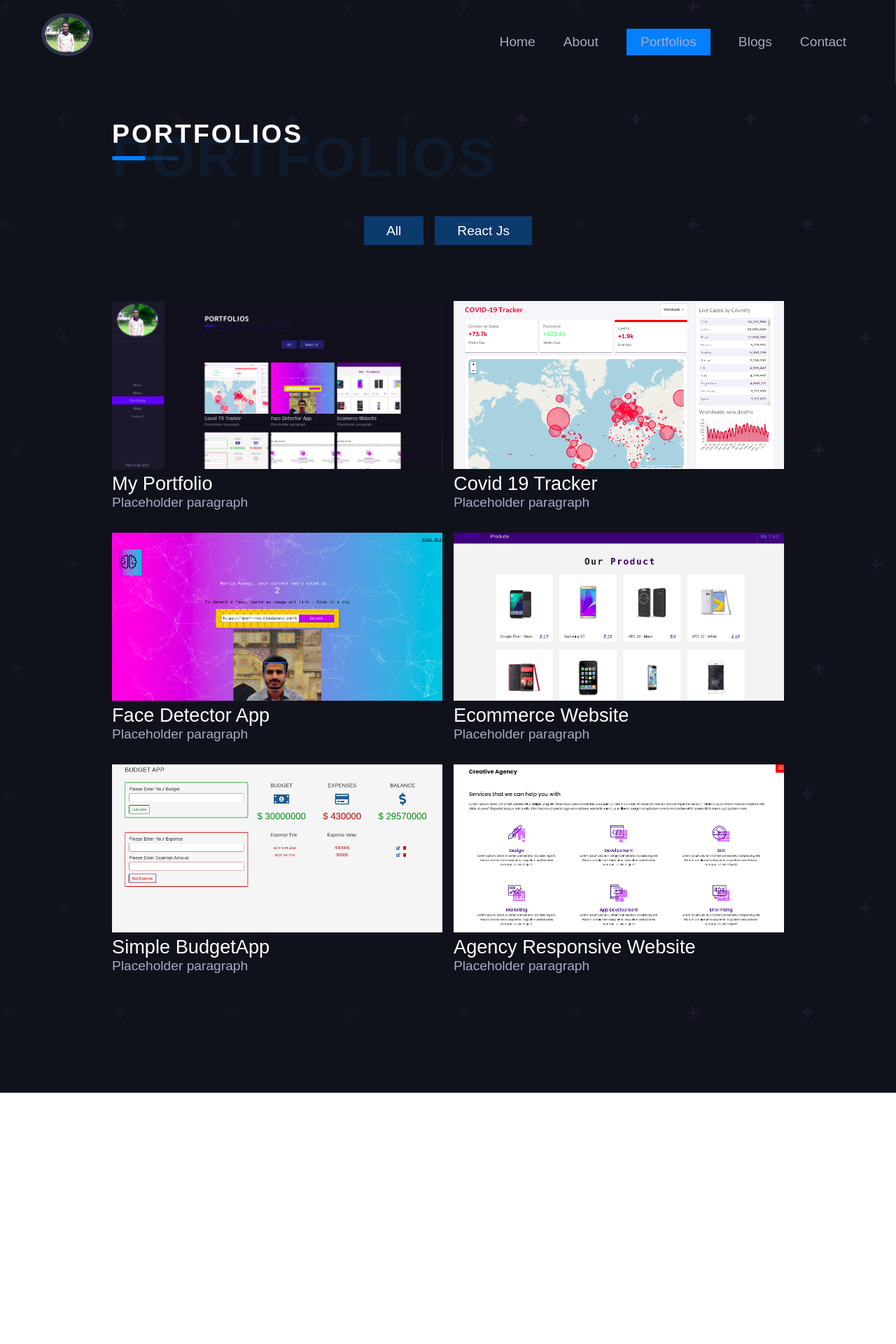
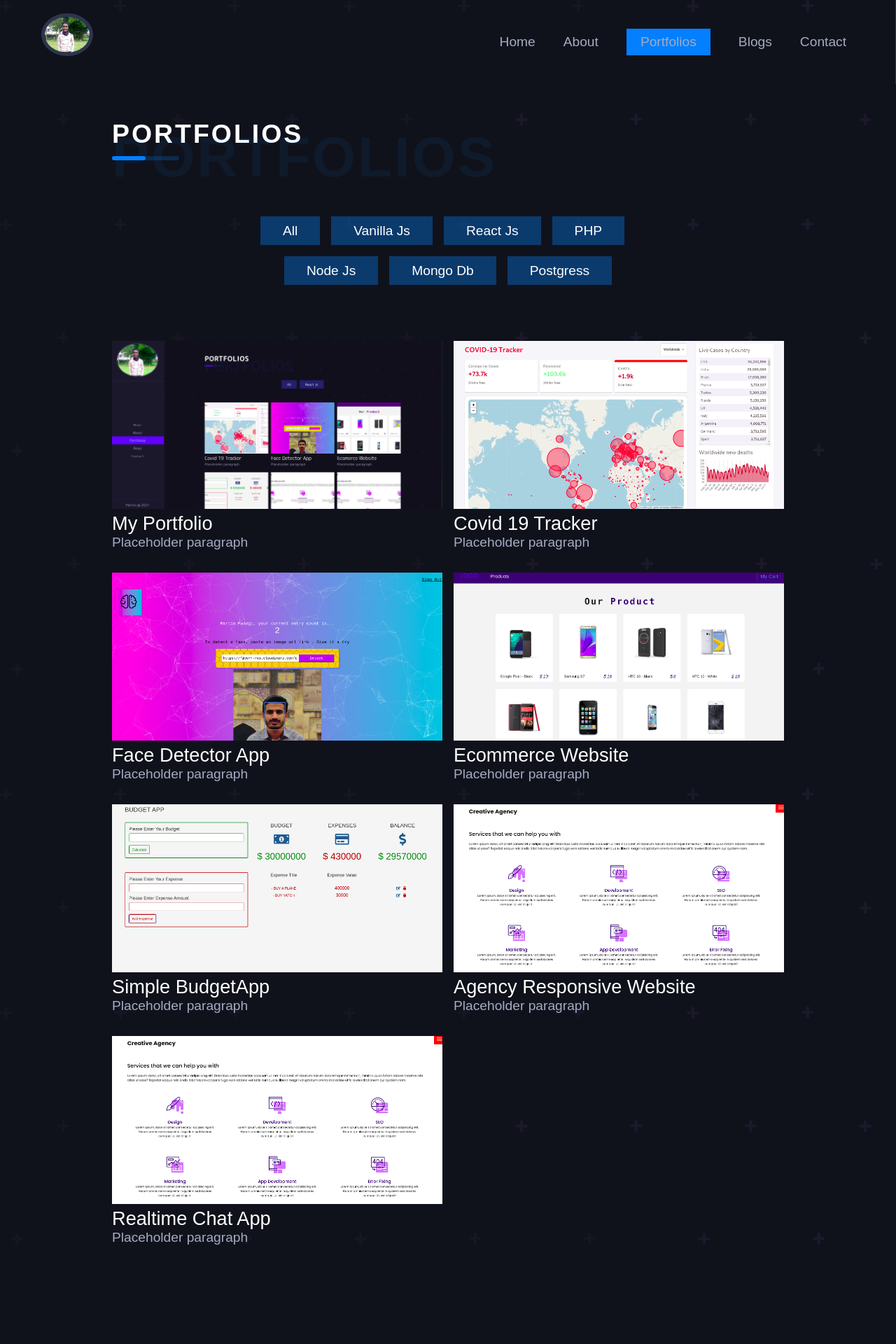
Before and after one commit to marville001/portfolio, a React (Create React App) app: page /portfolios in a window 1280 px wide. Shown: the top 1920 px of the page at 70% size. Before the commit the page ends 1561 px from the top, so only its background shows below. Built offline with nearby package versions, Linux system fonts and the light colour scheme.

Commit message:
Portfolios

```diff
--- a/src/Components/allportfolios.js
+++ b/src/Components/allportfolios.js
@@ -1,72 +1,81 @@
-import port1 from '../img/portImages/covidTracker.png';
-import port2 from '../img/portImages/faceDetector.png';
-import port3 from '../img/portImages/ashop.png';
-import port4 from '../img/portImages/budgetApp.png';
-import port5 from '../img/portImages/agencySite.png';
-import port6 from '../img/portImages/portfolio.png';
+import port1 from "../img/portImages/covidTracker.png";
+import port2 from "../img/portImages/faceDetector.png";
+import port3 from "../img/portImages/ashop.png";
+import port4 from "../img/portImages/budgetApp.png";
+import port5 from "../img/portImages/agencySite.png";
+import port6 from "../img/portImages/portfolio.png";
 
 const portfolios = [
   {
     id: 6,
-        category: 'React Js',
-        link1: 'https://github.com/marville001/portfolio',
-        link2: 'https://martinmwangi.netlify.app/',
-        icon1: 'G',
-        icon2: 'W',
+    category: ["React Js"],
+    link1: "https://github.com/marville001/portfolio",
+    link2: "https://martinmwangi.netlify.app/",
+    icon1: "G",
+    icon2: "W",
     image: port6,
-        title: 'My Portfolio'
+    title: "My Portfolio",
   },
   {
     id: 1,
-        category: 'React Js',
-        link1: 'https://github.com/marville001/covid-19-tracker',
-        link2: 'https://tracker-covid19-001.netlify.app/',
-        icon1: 'G',
-        icon2: 'W',
+    category: ["React Js"],
+    link1: "https://github.com/marville001/covid-19-tracker",
+    link2: "https://tracker-covid19-001.netlify.app/",
+    icon1: "G",
+    icon2: "W",
     image: port1,
-        title: 'Covid 19 Tracker'
+    title: "Covid 19 Tracker",
   },
   {
     id: 2,
-        category: 'React Js',
-        link1: 'www.github.com',
-        link2: 'https://www.marville001.ml/',
-        icon1: 'G',
-        icon2: 'W',
+    category: ["React Js", "Postgress", "Node Js"],
+    link1: "www.github.com",
+    link2: "https://www.marville001.ml/",
+    icon1: "G",
+    icon2: "W",
     image: port2,
-        title: 'Face Detector App'
+    title: "Face Detector App",
   },
   {
     id: 3,
-        category: 'React Js',
-        link1: 'https://github.com/marville001/react-ashop',
-        link2: 'https://a-shop.netlify.app/',
-        icon1: 'G',
-        icon2: 'W',
+    category: ["React Js", "Node Js"],
+    link1: "https://github.com/marville001/react-ashop",
+    link2: "https://a-shop.netlify.app/",
+    icon1: "G",
+    icon2: "W",
     image: port3,
-        title: 'Ecommerce Website'
+    title: "Ecommerce Website",
   },
   {
     id: 4,
-        category: 'React Js',
-        link1: 'https://github.com/marville001/Budget-App',
-        link2: 'https://budgetapp001.netlify.app/',
-        icon1: 'G',
-        icon2: 'W',
+    category: ['Vanilla Js'],
+    link1: "https://github.com/marville001/Budget-App",
+    link2: "https://budgetapp001.netlify.app/",
+    icon1: "G",
+    icon2: "W",
     image: port4,
-        title: 'Simple BudgetApp'
+    title: "Simple BudgetApp",
   },
   {
     id: 5,
-        category: 'React Js',
-        link1: 'https://github.com/marville001/Creative-Agency',
-        link2: 'https://agency001.netlify.app/',
-        icon1: 'G',
-        icon2: 'W',
+    category: ['Vanilla Js'],
+    link1: "https://github.com/marville001/Creative-Agency",
+    link2: "https://agency001.netlify.app/",
+    icon1: "G",
+    icon2: "W",
     image: port5,
-        title: 'Agency Responsive Website'
+    title: "Agency Responsive Website",
   },
-
-]
+  {
+    id: 7,
+    category: ['PHP'],
+    link1: "https://github.com/marville001/chatapp",
+    link2: "https://letsallchat.000webhostapp.com/",
+    icon1: "G",
+    icon2: "W",
+    image: port5,
+    title: "Realtime Chat App",
+  },
+];
 
 export default portfolios;
--- a/src/Pages/PortfoliosPage.js
+++ b/src/Pages/PortfoliosPage.js
@@ -1,43 +1,48 @@
-import React from 'react';
-import Categories from '../Components/Categories';
-import MenuItems from '../Components/MenuItems';
-import Tittle from '../Components/Tittle';
-import portfolios from '../Components/allportfolios';
-import { useState, useEffect } from 'react';
+import React from "react";
+import Categories from "../Components/Categories";
+import MenuItems from "../Components/MenuItems";
+import Tittle from "../Components/Tittle";
+import portfolios from "../Components/allportfolios";
+import { useState, useEffect } from "react";
 
-const allCategories = ['All', ...new Set(portfolios.map(item => item.category))];
+const allCategories = [
+  "All",
+  "Vanilla Js",
+  "React Js",
+  "PHP",
+  "Node Js",
+  "Mongo Db",
+  "Postgress",
+];
 
 function PortfoliosPage() {
   const [categories, setCategories] = useState([]);
-    const [menuItems, setMenuItems] = useState(portfolios);
+  const [menuItems, setMenuItems] = useState([]);
 
+  const filter = (name) => {
+    const new_portfolios = portfolios.filter((portfolio) =>
+      portfolio.category.includes(name)
+    );
+    if (name === "All") setMenuItems(portfolios);
+    else setMenuItems(new_portfolios);
+  };
 
-    const filter = (category) =>{
-        if(category === 'All'){
-            setMenuItems(portfolios)
-            return;
-        }
-        const filteredData  = portfolios.filter((item)=>{
-            return item.category === category;
-        })
-
-        setMenuItems(filteredData);
-    }
   useEffect(() => {
-        setCategories(allCategories)
-    }, [])
+    setMenuItems(portfolios);
+    setCategories(allCategories);
+  }, []);
 
   return (
     <div className="PortfolioPage">
       <div className="title">
-                <Tittle title={'Portfolios'} span={'portfolios'} />
+        <Tittle title={"Portfolios"} span={"portfolios"} />
       </div>
       <div className="portfolios-data">
         <Categories filter={filter} categories={categories} />
         <MenuItems menuItem={menuItems} />
       </div>
     </div>
-    )
+  );
 }
 
 export default PortfoliosPage;
```
Also changed, not shown: 1 other file (tests, documents, lock files or other folders). Lines whose indentation alone changed are shown as unchanged.
